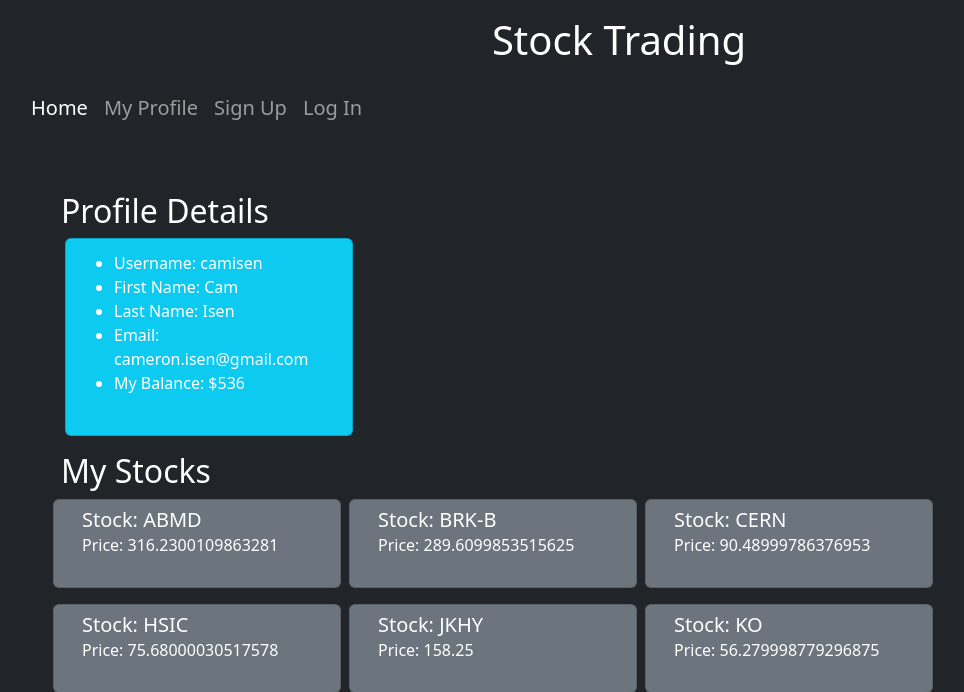
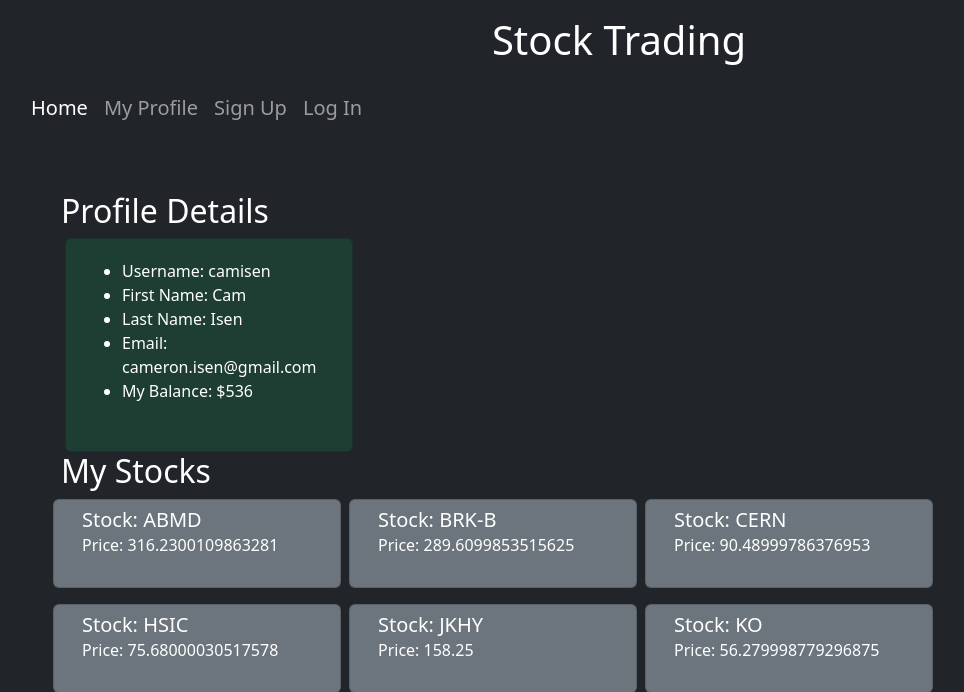
Before and after one commit to malxdeutsch/stocktrade, a Django app: page /profile/1/ in a window 1280 px wide. Shown: the top 692 px of the page, without its empty margins (21-985 px from the left). Run offline with Django 3.2, Linux system fonts and the light colour scheme; data comes from the database, SQL or seed files in the repository; some libraries are stand-ins or nearby versions.

Commit message:
formatting

```diff
--- a/account/templates/homepage.html
+++ b/account/templates/homepage.html
@@ -33,7 +33,6 @@ Homepage
         </tbody>
     </table>
     <script>
-        // location.reload(70000);
         setTimeout(function () {
             window.location.reload(1);
         }, 9000);
@@ -41,6 +40,7 @@ Homepage
 
 </div>
 <div class="row row-cols-3 row-cols-md-4 g-4">
+    <h3>Available Sales</h3>
     {% for sell in sell_list %}
     <div class="col">
         <div class="card mx-1 card text-white bg-secondary mb-3">
--- a/account/templates/profiledetail.html
+++ b/account/templates/profiledetail.html
@@ -6,7 +6,7 @@
 {% block content %}
 <h2>Profile Details</h2>
 
-<div class="card mx-1 card text-white bg-info mb-3" style="width: 18rem;">
+<div class="card mx-1 card text-white bg-success p-2 text-dark bg-opacity-25" style="width: 18rem;">
     <div class="card-body card-subtitle mb-2 text-white">
         <ul>
             <li> Username: {{profile.user.username}}
```
